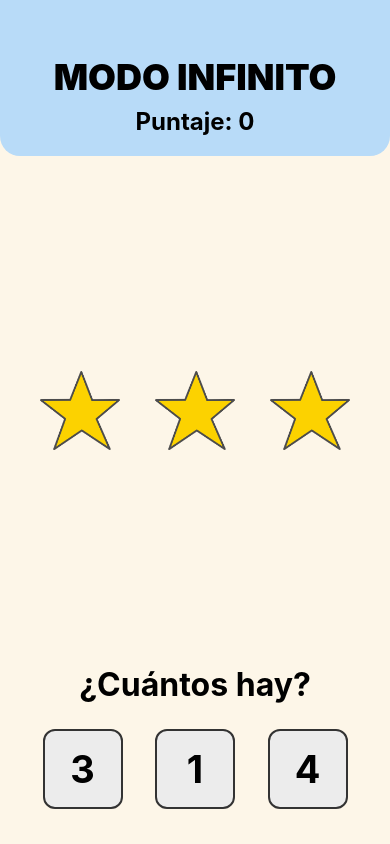
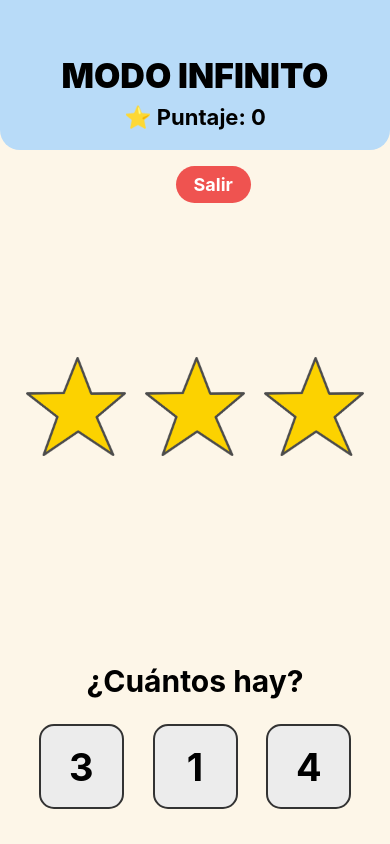
Before and after one commit to jalveo926/CuantosHayAPP, a React Native app: screen /InfiniteGame in a window 390 px wide. Built offline with nearby package versions, Linux system fonts and the light colour scheme.

Commit message:
se medio arregla echar para atras y se agrega un boton de terminar modo infinito

```diff
--- a/src/screens/InfiniteGameScreen.js
+++ b/src/screens/InfiniteGameScreen.js
@@ -4,8 +4,10 @@ import {
   Text,
   Image,
   TouchableOpacity,
-  StyleSheet
+  StyleSheet,
+  Alert,
 } from "react-native";
+
 import { imageMap } from "../data/images";
 import { generateGame } from "../services/gameGenerator";
 import { addPoint, getScore, resetScore } from "../utils/score";
@@ -36,12 +38,39 @@ export default function InfiniteGameScreen({ navigation }) {
       }, 400);
 
     } else {
-      navigation.navigate("Lose", {
+
+      navigation.replace("Lose", {
         score: getScore(),
         returnRoute: "InfiniteGame",
-        fromMode: "infinite",
       });
+
     }
+
+  }
+
+  function finishGame() {
+
+    Alert.alert(
+      "Finalizar partida",
+      `¿Deseas terminar la partida?\n\nPuntaje actual: ${getScore()}`,
+      [
+        {
+          text: "Cancelar",
+          style: "cancel",
+        },
+        {
+          text: "Finalizar",
+          onPress: () => {
+
+            navigation.replace("Win", {
+              score: getScore(),
+              returnRoute: "InfiniteGame",
+            });
+
+          },
+        },
+      ]
+    );
 
   }
 
@@ -59,17 +88,31 @@ export default function InfiniteGameScreen({ navigation }) {
               MODO INFINITO
           </Text>
 
+          <View style={styles.headerBottom}>
+
               <Text style={styles.score}>
-          Puntaje: {score}
+                  ⭐ Puntaje: {score}
               </Text>
+
+              <TouchableOpacity
+                  style={styles.exitButton}
+                  onPress={finishGame}
+              >
+                  <Text style={styles.exitText}>
+                      Salir
+                  </Text>
+              </TouchableOpacity>
 
           </View>
 
-      {/* AREA DE LOS OBJETOS */}
+      </View>
+
+      {/* OBJETOS */}
 
       <View style={styles.gameArea}>
 
         {
+
           Array.from({ length: game.quantity }).map((_, index) => (
 
             <Image
@@ -79,6 +122,7 @@ export default function InfiniteGameScreen({ navigation }) {
             />
 
           ))
+
         }
 
       </View>
@@ -94,7 +138,8 @@ export default function InfiniteGameScreen({ navigation }) {
       <View style={styles.answers}>
 
         {
-          game.options.map(option => (
+
+          game.options.map((option) => (
 
             <TouchableOpacity
               key={option}
@@ -109,6 +154,7 @@ export default function InfiniteGameScreen({ navigation }) {
             </TouchableOpacity>
 
           ))
+
         }
 
       </View>
@@ -123,7 +169,7 @@ const styles = StyleSheet.create({
 
   container: {
     flex: 1,
-    backgroundColor: "#FDF6E8"
+    backgroundColor: "#FDF6E8",
   },
 
   header: {
@@ -133,19 +179,40 @@ const styles = StyleSheet.create({
     alignItems: "center",
     borderBottomLeftRadius: 20,
     borderBottomRightRadius: 20,
-    elevation: 6
+    elevation: 6,
   },
 
   title: {
-    fontSize: 36,
+    fontSize: 34,
     fontWeight: "900",
-    color: "#000"
+    color: "#000",
   },
 
   score: {
-    fontSize: 24,
+    fontSize: 22,
     fontWeight: "bold",
-    marginTop: 8
+    marginTop: 8,
+  },
+
+  exitButton: {
+    position: "absolute",
+    right: 15,
+    top: 70,
+    backgroundColor: "#EF5350",
+    paddingHorizontal: 18,
+    paddingVertical: 8,
+    borderRadius: 20,
+    zIndex: 10,
+  },
+
+  exitText: {
+
+    color: "#FFF",
+
+    fontSize: 18,
+
+    fontWeight: "bold",
+
   },
 
   gameArea: {
@@ -156,51 +223,46 @@ const styles = StyleSheet.create({
     alignContent: "center",
     alignItems: "center",
     paddingHorizontal: 15,
-    paddingVertical: 20
+    paddingVertical: 20,
   },
 
-  emoji: {
-    fontSize: 70,
-    margin: 12
+  image: {
+    width: 100,
+    height: 100,
+    resizeMode: "contain",
+    margin: 8,
   },
 
   question: {
     textAlign: "center",
-    fontSize: 32,
+    fontSize: 30,
     fontWeight: "bold",
-    marginBottom: 25
+    marginBottom: 25,
   },
 
   answers: {
     flexDirection: "row",
     justifyContent: "space-evenly",
     marginBottom: 35,
-    paddingHorizontal: 10
+    paddingHorizontal: 10,
   },
 
   answerButton: {
-    width: 80,
-    height: 80,
+    width: 85,
+    height: 85,
     backgroundColor: "#ECECEC",
-    borderRadius: 12,
+    borderRadius: 15,
     borderWidth: 2,
     borderColor: "#333",
     justifyContent: "center",
     alignItems: "center",
-    elevation: 4
+    elevation: 4,
   },
 
   answerText: {
     fontSize: 38,
     fontWeight: "bold",
-    color: "#000"
-  },
-
-  image: {
-    width: 80,
-    height: 80,
-    resizeMode: "contain",
-    margin: 10,
+    color: "#000",
   },
 
 });
--- a/src/screens/ModeScreen.js
+++ b/src/screens/ModeScreen.js
@@ -26,7 +26,7 @@ export default function ModeScreen({ navigation }) {
             accessibilityRole="button"
             accessibilityLabel="Volver al inicio"
             style={styles.backButton}
-            onPress={() => navigation.goBack()}
+            onPress={() => navigation.replace("Home")}
           >
             <Text style={styles.backIcon}>‹</Text>
           </TouchableOpacity>
@@ -46,7 +46,7 @@ export default function ModeScreen({ navigation }) {
           accessibilityLabel="Jugar modo infinito"
           activeOpacity={0.86}
           style={[styles.modeCard, styles.infiniteCard]}
-          onPress={() => navigation.navigate("InfiniteGame")}
+          onPress={() => navigation.replace("InfiniteGame")}
         >
           <View style={[styles.iconCircle, styles.infiniteIconCircle]}>
             <Text style={styles.infinityIcon}>∞</Text>
@@ -65,7 +65,7 @@ export default function ModeScreen({ navigation }) {
           accessibilityLabel="Jugar por niveles"
           activeOpacity={0.86}
           style={[styles.modeCard, styles.levelsCard]}
-          onPress={() => navigation.navigate("LevelSelect")}
+          onPress={() => navigation.replace("LevelSelect")}
         >
           <View style={[styles.iconCircle, styles.levelsIconCircle]}>
             <Text style={styles.numberIcon}>1 2 3</Text>
```
Lines whose indentation alone changed are shown as unchanged.
